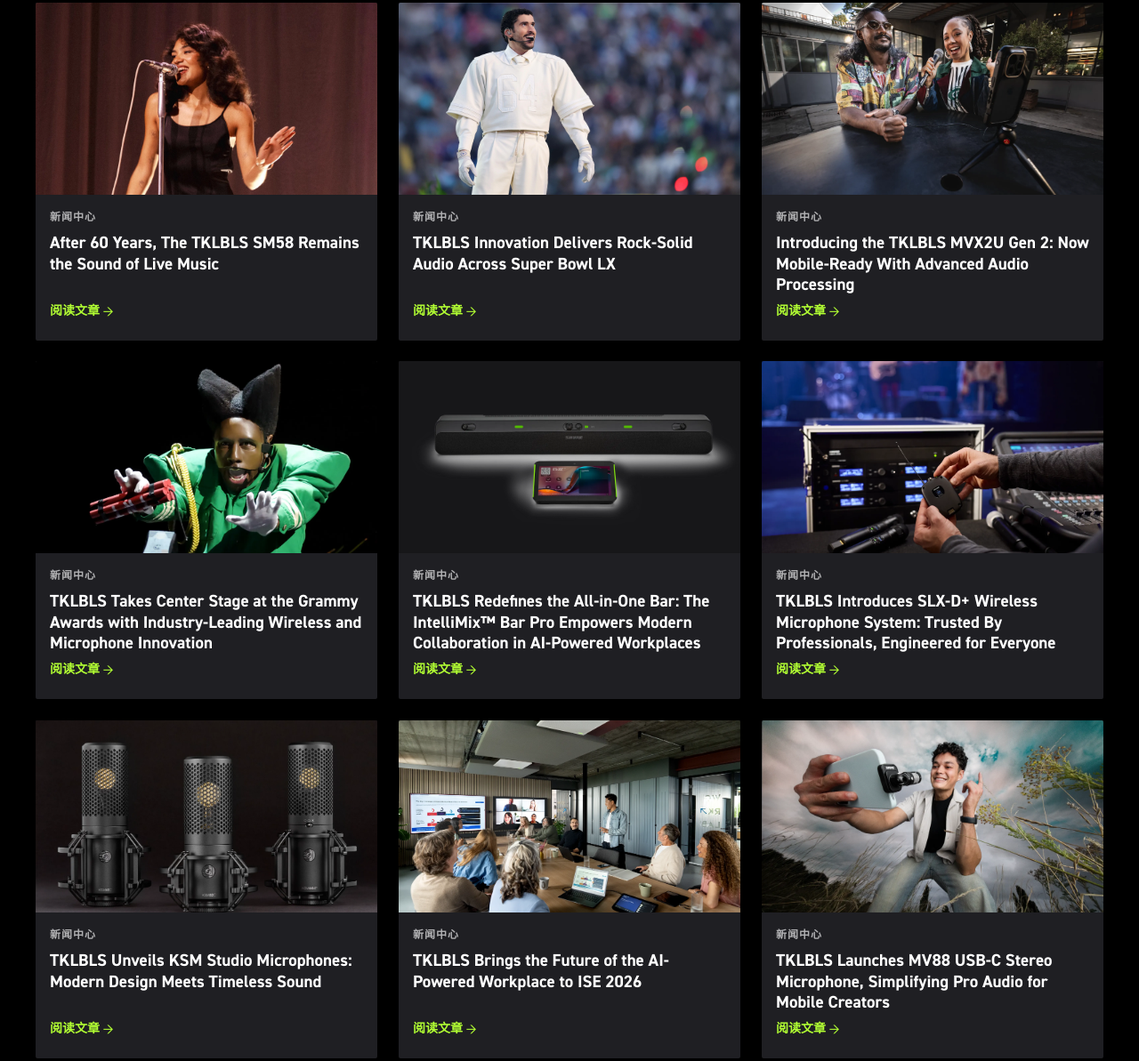
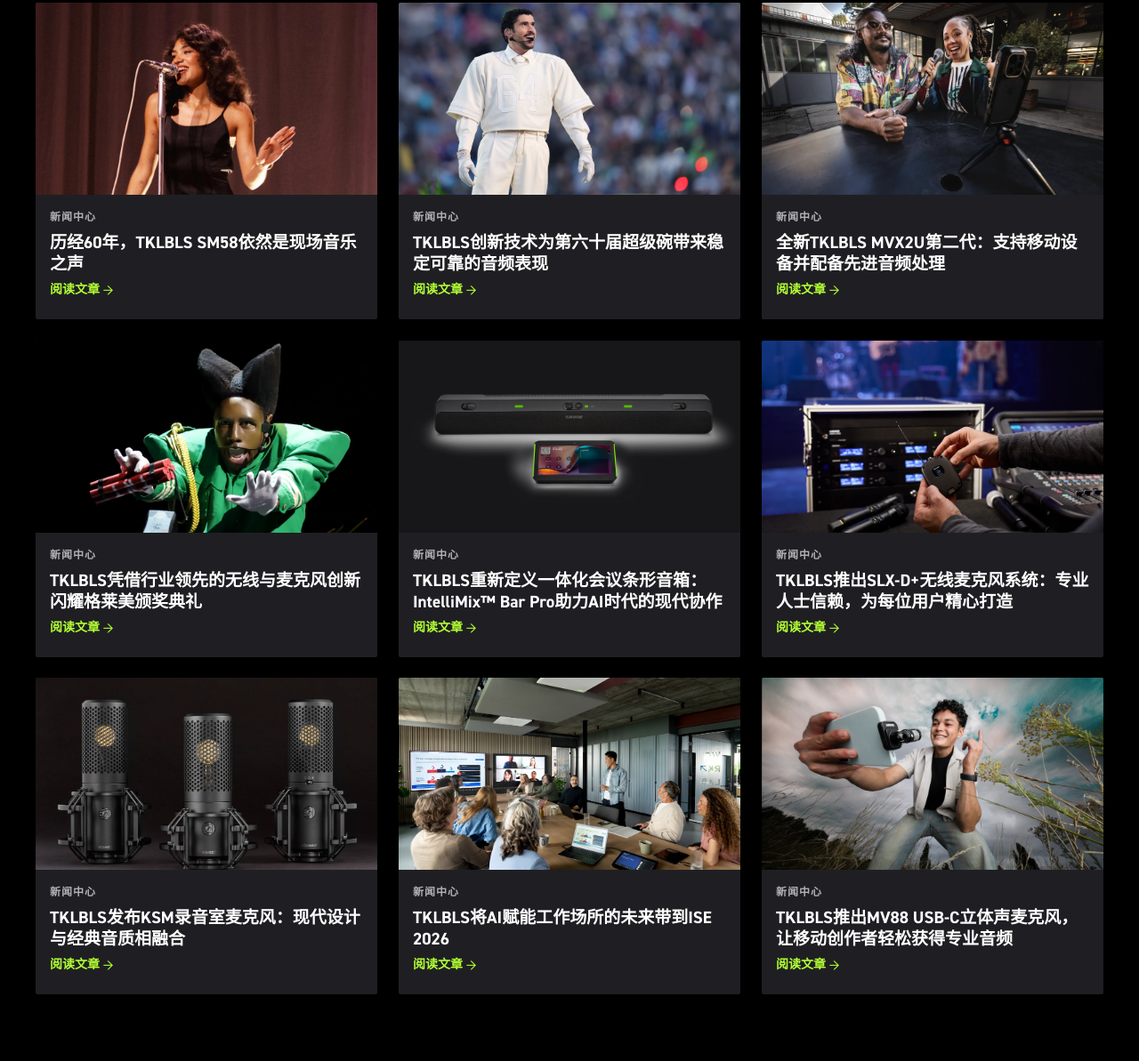
Before and after one commit to Hhhr99/TKLBLS_, a plain HTML site: page index.html in a window 1280 px wide. Shown: the part 4290-5483 px from the top of the page at 89% size. Drawn offline with Linux system fonts and the light colour scheme.

Commit message:
修正中文新闻栏目英文标题

```diff
--- a/index.html
+++ b/index.html
@@ -375,31 +375,31 @@
   <h2>查看TKLBLS最新资讯</h2>
   <div class="cards">
     <a class="card" href="zh-CN/newsroom/the-TKLBLS-sm58-remains-the-sound-of-live-music.html">
-      <div class="cimg"><img src="images/3xqck6rcai_webp_LM-31_Landscape__1_.webp" alt="After 60 Years, The TKLBLS SM58 Remains the Sound of Live Music"></div><div class="cbody"><span class="ceb">新闻中心</span><h3>After 60 Years, The TKLBLS SM58 Remains the Sound of Live Music</h3><span class="arrow">阅读文章 →</span></div>
+      <div class="cimg"><img src="images/3xqck6rcai_webp_LM-31_Landscape__1_.webp" alt="历经60年，TKLBLS SM58依然是现场音乐之声"></div><div class="cbody"><span class="ceb">新闻中心</span><h3>历经60年，TKLBLS SM58依然是现场音乐之声</h3><span class="arrow">阅读文章 →</span></div>
     </a>
     <a class="card" href="zh-CN/newsroom/TKLBLS-super-bowl-lx.html">
-      <div class="cimg"><img src="images/z3dwm2skxk_jpeg_Bad_Bunny_with_TKLBLS_SM39_Headset_Microphone.jpeg" alt="TKLBLS Innovation Delivers Rock-Solid Audio Across Super Bowl LX"></div><div class="cbody"><span class="ceb">新闻中心</span><h3>TKLBLS Innovation Delivers Rock-Solid Audio Across Super Bowl LX</h3><span class="arrow">阅读文章 →</span></div>
+      <div class="cimg"><img src="images/z3dwm2skxk_jpeg_Bad_Bunny_with_TKLBLS_SM39_Headset_Microphone.jpeg" alt="TKLBLS创新技术为第六十届超级碗带来稳定可靠的音频表现"></div><div class="cbody"><span class="ceb">新闻中心</span><h3>TKLBLS创新技术为第六十届超级碗带来稳定可靠的音频表现</h3><span class="arrow">阅读文章 →</span></div>
     </a>
     <a class="card" href="zh-CN/newsroom/mvx2u-gen-2.html">
-      <div class="cimg"><img src="images/mh8zvukymm_webp_MVX2UGen2_Mojo_Wide_03.webp" alt="Introducing the TKLBLS MVX2U Gen 2: Now Mobile-Ready With Advanced Audio Processing"></div><div class="cbody"><span class="ceb">新闻中心</span><h3>Introducing the TKLBLS MVX2U Gen 2: Now Mobile-Ready With Advanced Audio Processing</h3><span class="arrow">阅读文章 →</span></div>
+      <div class="cimg"><img src="images/mh8zvukymm_webp_MVX2UGen2_Mojo_Wide_03.webp" alt="全新TKLBLS MVX2U第二代：支持移动设备并配备先进音频处理"></div><div class="cbody"><span class="ceb">新闻中心</span><h3>全新TKLBLS MVX2U第二代：支持移动设备并配备先进音频处理</h3><span class="arrow">阅读文章 →</span></div>
     </a>
     <a class="card" href="zh-CN/newsroom/TKLBLS-grammy-2026.html">
-      <div class="cimg"><img src="images/segxnao4s5_webp_Tyler__The_Creator.webp" alt="TKLBLS Takes Center Stage at the Grammy Awards with Industry-Leading Wireless and Microphone Innovation"></div><div class="cbody"><span class="ceb">新闻中心</span><h3>TKLBLS Takes Center Stage at the Grammy Awards with Industry-Leading Wireless and Microphone Innovation</h3><span class="arrow">阅读文章 →</span></div>
+      <div class="cimg"><img src="images/segxnao4s5_webp_Tyler__The_Creator.webp" alt="TKLBLS凭借行业领先的无线与麦克风创新闪耀格莱美颁奖典礼"></div><div class="cbody"><span class="ceb">新闻中心</span><h3>TKLBLS凭借行业领先的无线与麦克风创新闪耀格莱美颁奖典礼</h3><span class="arrow">阅读文章 →</span></div>
     </a>
     <a class="card" href="zh-CN/newsroom/TKLBLS-redefines-the-all-in-one-bar-intellimix-bar-pro.html">
-      <div class="cimg"><img src="images/xh8vbjf5e8_webp_IMXBPK_Black_Front.webp" alt="TKLBLS Redefines the All-in-One Bar: The IntelliMix™ Bar Pro Empowers Modern Collaboration in AI-Powered Workplaces"></div><div class="cbody"><span class="ceb">新闻中心</span><h3>TKLBLS Redefines the All-in-One Bar: The IntelliMix™ Bar Pro Empowers Modern Collaboration in AI-Powered Workplaces</h3><span class="arrow">阅读文章 →</span></div>
+      <div class="cimg"><img src="images/xh8vbjf5e8_webp_IMXBPK_Black_Front.webp" alt="TKLBLS重新定义一体化会议条形音箱：IntelliMix™ Bar Pro助力AI时代的现代协作"></div><div class="cbody"><span class="ceb">新闻中心</span><h3>TKLBLS重新定义一体化会议条形音箱：IntelliMix™ Bar Pro助力AI时代的现代协作</h3><span class="arrow">阅读文章 →</span></div>
     </a>
     <a class="card" href="zh-CN/newsroom/TKLBLS-introduces-slx-d-plus-wireless-microphone-system.html">
-      <div class="cimg"><img src="images/1ppd2pvrip_webp_SLXD1__with_Rack__Live_Performance_.webp" alt="TKLBLS Introduces SLX-D+ Wireless Microphone System: Trusted By Professionals, Engineered for Everyone"></div><div class="cbody"><span class="ceb">新闻中心</span><h3>TKLBLS Introduces SLX-D+ Wireless Microphone System: Trusted By Professionals, Engineered for Everyone</h3><span class="arrow">阅读文章 →</span></div>
+      <div class="cimg"><img src="images/1ppd2pvrip_webp_SLXD1__with_Rack__Live_Performance_.webp" alt="TKLBLS推出SLX-D+无线麦克风系统：专业人士信赖，为每位用户精心打造"></div><div class="cbody"><span class="ceb">新闻中心</span><h3>TKLBLS推出SLX-D+无线麦克风系统：专业人士信赖，为每位用户精心打造</h3><span class="arrow">阅读文章 →</span></div>
     </a>
     <a class="card" href="zh-CN/newsroom/TKLBLS-unveils-ksm-studio-microphones.html">
-      <div class="cimg"><img src="images/yayntpnlvw_webp_KSM_Group_Mics_Shockmounts_Tabletop_OnBlack.webp" alt="TKLBLS Unveils KSM Studio Microphones: Modern Design Meets Timeless Sound"></div><div class="cbody"><span class="ceb">新闻中心</span><h3>TKLBLS Unveils KSM Studio Microphones: Modern Design Meets Timeless Sound</h3><span class="arrow">阅读文章 →</span></div>
+      <div class="cimg"><img src="images/yayntpnlvw_webp_KSM_Group_Mics_Shockmounts_Tabletop_OnBlack.webp" alt="TKLBLS发布KSM录音室麦克风：现代设计与经典音质相融合"></div><div class="cbody"><span class="ceb">新闻中心</span><h3>TKLBLS发布KSM录音室麦克风：现代设计与经典音质相融合</h3><span class="arrow">阅读文章 →</span></div>
     </a>
     <a class="card" href="zh-CN/newsroom/TKLBLS-ise-2026.html">
-      <div class="cimg"><img src="images/15dbqpjhv5_webp_Meeting-Large_IMXRK70.webp" alt="TKLBLS Brings the Future of the AI-Powered Workplace to ISE 2026"></div><div class="cbody"><span class="ceb">新闻中心</span><h3>TKLBLS Brings the Future of the AI-Powered Workplace to ISE 2026</h3><span class="arrow">阅读文章 →</span></div>
+      <div class="cimg"><img src="images/15dbqpjhv5_webp_Meeting-Large_IMXRK70.webp" alt="TKLBLS将AI赋能工作场所的未来带到ISE 2026"></div><div class="cbody"><span class="ceb">新闻中心</span><h3>TKLBLS将AI赋能工作场所的未来带到ISE 2026</h3><span class="arrow">阅读文章 →</span></div>
     </a>
     <a class="card" href="zh-CN/newsroom/TKLBLS-launches-mv88-usb-c-stereo-microphone.html">
-      <div class="cimg"><img src="images/tndfm9vkyk_webp_MV88_Android_Samsung_Vlogging_David_Close_Up_Sky.webp" alt="TKLBLS Launches MV88 USB-C Stereo Microphone, Simplifying Pro Audio for Mobile Creators"></div><div class="cbody"><span class="ceb">新闻中心</span><h3>TKLBLS Launches MV88 USB-C Stereo Microphone, Simplifying Pro Audio for Mobile Creators</h3><span class="arrow">阅读文章 →</span></div>
+      <div class="cimg"><img src="images/tndfm9vkyk_webp_MV88_Android_Samsung_Vlogging_David_Close_Up_Sky.webp" alt="TKLBLS推出MV88 USB-C立体声麦克风，让移动创作者轻松获得专业音频"></div><div class="cbody"><span class="ceb">新闻中心</span><h3>TKLBLS推出MV88 USB-C立体声麦克风，让移动创作者轻松获得专业音频</h3><span class="arrow">阅读文章 →</span></div>
     </a>
   </div>
 </section>
```
Also changed, not shown: zh-CN/newsroom.html (+9 -9 lines).
